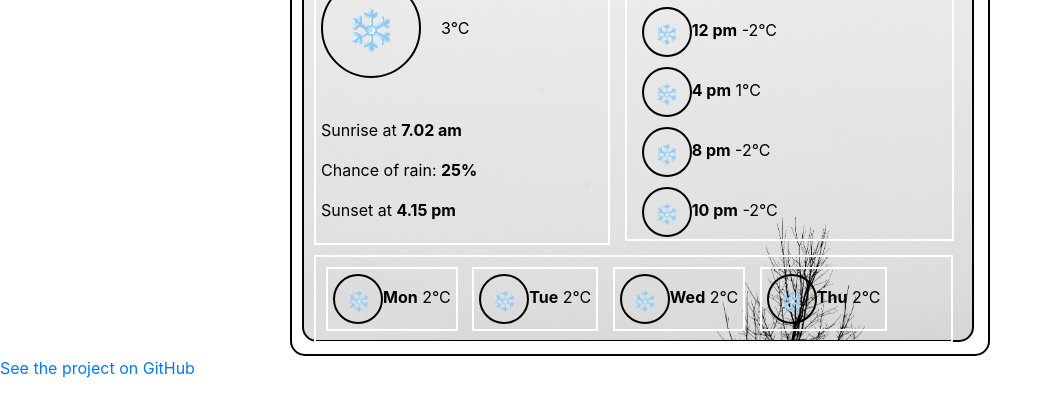
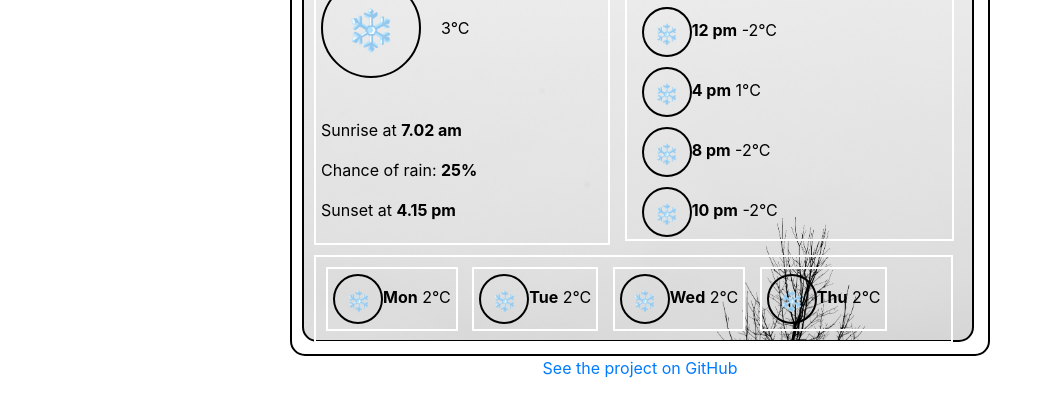
Before and after one commit to KatlynCatherine/Weather-App-Projects-SheCodes, a plain HTML site: page index.html in a window 1280 px wide. Shown: the part 244-660 px from the top of the page, without its empty margins (0-1052 px from the left). Drawn offline with nearby package versions, Linux system fonts and the light colour scheme.

Commit message:
Updated link again

```diff
--- a/index.html
+++ b/index.html
@@ -137,6 +137,6 @@
 
     <script src="src/index.js"></script>
 
-    <a href="https://github.com/KatlynCatherine/Weather-App-Projects-SheCodes" id="link">See the project on GitHub</a>
+   <div class="link"> <a href="https://github.com/KatlynCatherine/Weather-App-Projects-SheCodes" >See the project on GitHub</a></div>
 
 </body>
--- a/src/style.css
+++ b/src/style.css
@@ -117,6 +117,6 @@ h2 {
   font-size: 25px;
 }
 
-#link {
+.link {
     text-align: center;
 }
```
